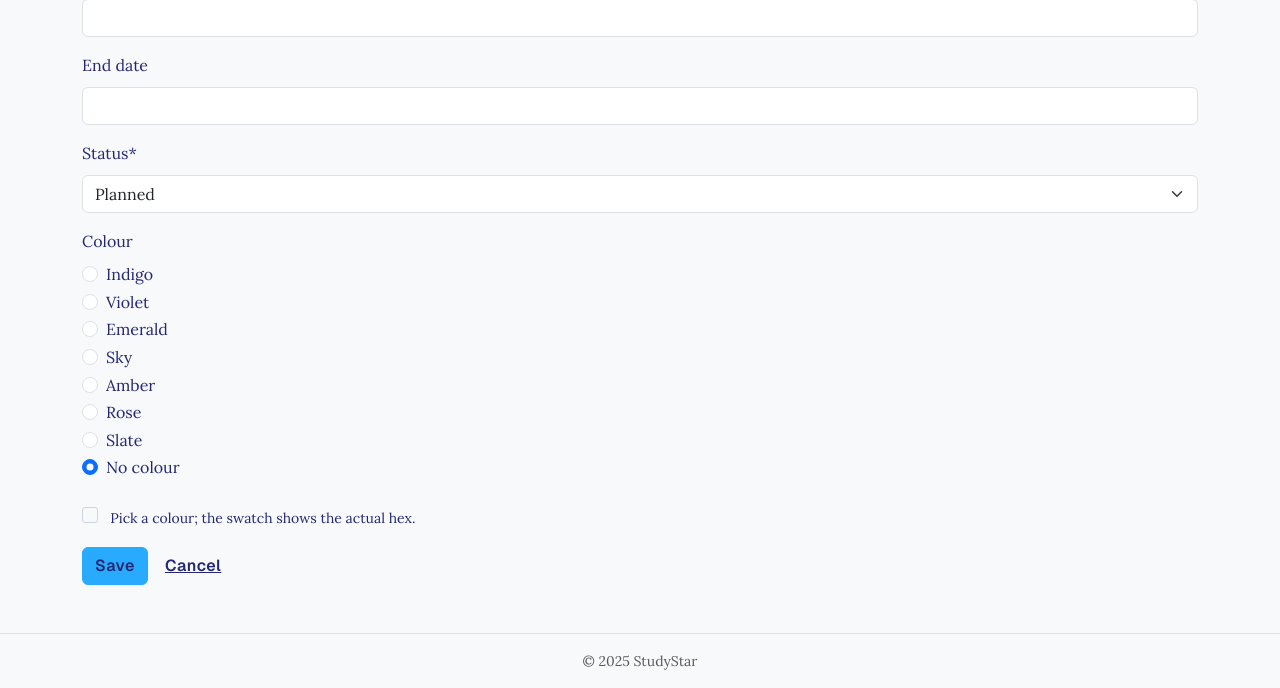
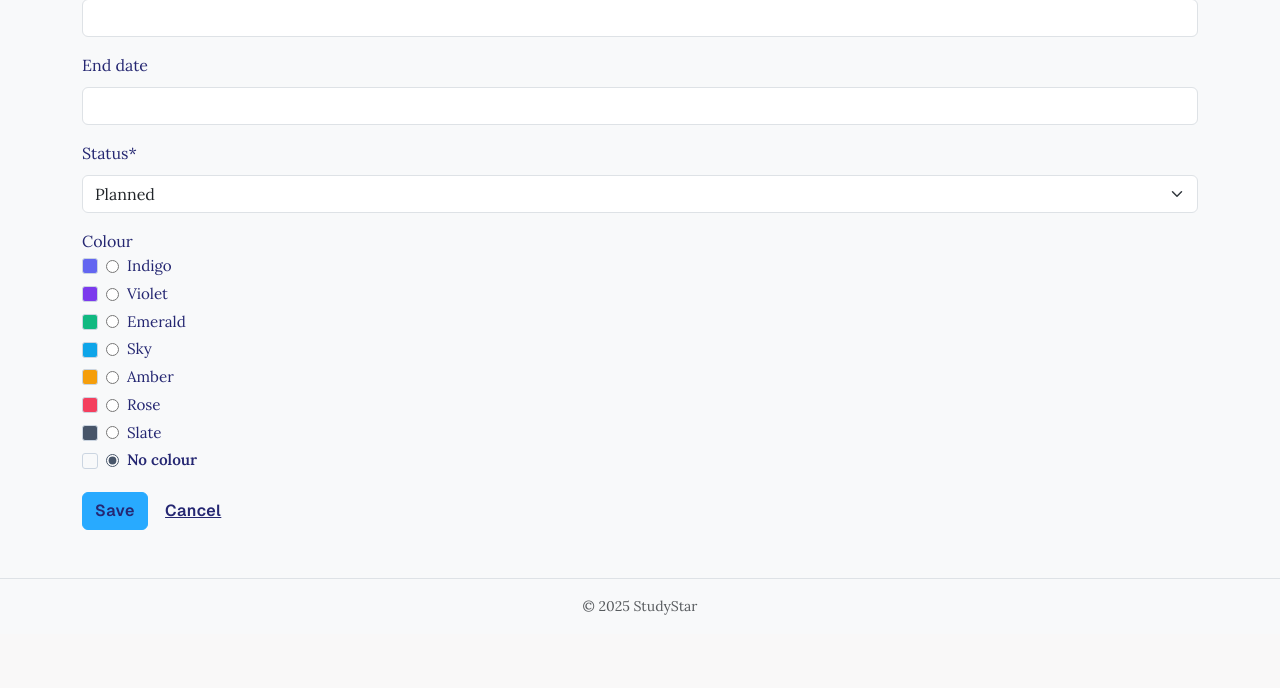
Before and after one commit to TereBts/py_study_tracker, a Django app: page /courses/new/ in a window 1280 px wide. Shown: the part 705-1393 px from the top of the page. After the commit the page ends 1320 px from the top, so only its background shows below. Run offline with Django 4.2, Linux system fonts and the light colour scheme; the visitor is signed in with stand-in values (Sample User, id 1); some libraries are stand-ins or nearby versions.

Commit message:
debug course colour swatch next to radio buttons

```diff
--- a/courses/forms.py
+++ b/courses/forms.py
@@ -1,17 +1,22 @@
+# courses/forms.py
 from django import forms
 from .models import Course
-
-class ColourRadio(forms.RadioSelect):
-    # Custom templates for the radio group and each option
-    template_name = "widgets/colour_radio.html"
-    option_template_name = "widgets/colour_radio_option.html"
 
 class CourseForm(forms.ModelForm):
     class Meta:
         model = Course
-        fields = ["title", "provider", "description", "start_date", "end_date", "status", "colour"]
+        fields = [
+            "title",
+            "provider",
+            "description",
+            "start_date",
+            "end_date",
+            "status",
+            "colour",
+        ]
+        # use Django’s standard RadioSelect for colour
         widgets = {
-            "colour": ColourRadio,   # ⬅️ use the radio palette instead of a <select>
+            "colour": forms.RadioSelect,
         }
 
     def __init__(self, *args, **kwargs):
@@ -25,5 +30,7 @@ class CourseForm(forms.ModelForm):
             if self.instance.pk:
                 qs = qs.exclude(pk=self.instance.pk)
             if qs.exists():
-                raise forms.ValidationError("You already have a course with this title.")
+                raise forms.ValidationError(
+                    "You already have a course with this title."
+                )
         return title
--- a/courses/models.py
+++ b/courses/models.py
@@ -50,7 +50,7 @@ class Course(models.Model):
         default=Status.PLANNED,
     )
 
-    # Optional colour field dropdown to visually differentiate courses on dashboards.
+    # Optional colour field to visually differentiate courses on dashboards.
     colour = models.CharField(
             max_length=9,
             choices=CourseColour.choices,
--- a/static/css/main.css
+++ b/static/css/main.css
@@ -114,57 +114,48 @@ h1, h2, h3, h4 {
   color: var(--study-accent);
 }
 
-/* ---- Course Colour Choice Grid ---- */
-.colour-grid {
-  list-style: none;
-  padding: 0;
-  margin: .25rem 0 0;
-  display: grid;
-  grid-template-columns: repeat(auto-fit, minmax(140px, 1fr));
-  gap: .5rem;
+/* Colour radio styling */
+/* Layout for the radio group */
+.colour-field {
+  display: flex;
+  flex-wrap: wrap;
+  gap: 0.5rem 1rem;
 }
 
-.colour-item {
-  margin: 0;
+.colour-field label {
+  display: inline-flex;
+  align-items: center;
+  gap: 0.5rem;
+  cursor: pointer;
+  font-size: 0.95rem;
 }
 
-.colour-choice {
-  display: flex;
-  align-items: center;
-  gap: .5rem;
-  border: 1px solid #e5e7eb;
-  border-radius: 8px;
-  padding: .45rem .6rem;
-  cursor: pointer;
-  background: #fff;
-  transition: all 0.15s ease;
+.colour-field input[type="radio"] { accent-color: #475569; }
+
+/* The little square before the colour name */
+.colour-field label::before {
+  content: "";
+  display: inline-block;
+  width: 1rem;
+  height: 1rem;
+  border-radius: 3px;
+  border: 1px solid #cbd5e1;
+  background: transparent; /* will be overridden below */
 }
 
-.colour-choice:hover {
-  border-color: #cbd5e1;
-  background: #f8fafc;
+/* IMPORTANT: Django renders <label><input value="..."> Name</label>
+   So we use :has() to style the label based on the input's value */
+.colour-field label:has(> input[value="#6366F1"])::before { background: #6366F1; } /* Indigo */
+.colour-field label:has(> input[value="#7C3AED"])::before { background: #7C3AED; } /* Violet */
+.colour-field label:has(> input[value="#10B981"])::before { background: #10B981; } /* Emerald */
+.colour-field label:has(> input[value="#0EA5E9"])::before { background: #0EA5E9; } /* Sky */
+.colour-field label:has(> input[value="#F59E0B"])::before { background: #F59E0B; } /* Amber */
+.colour-field label:has(> input[value="#F43F5E"])::before { background: #F43F5E; } /* Rose */
+.colour-field label:has(> input[value="#475569"])::before { background: #475569; } /* Slate */
+.colour-field label:has(> input[value=""])::before       { background: transparent; } /* No colour */
+
+/* emphasise the selected option */
+.colour-field input[type="radio"]:checked ~ .name,
+.colour-field label:has(> input[type="radio"]:checked) {
+  font-weight: 600;
 }
-
-.colour-choice input {
-  margin: 0;
-}
-
-.colour-choice .swatch {
-  width: 1rem;
-  height: 1rem;
-  border: 1px solid #cbd5e1;
-  border-radius: 3px;
-  background: transparent;
-}
-
-.colour-choice .name {
-  font-size: .95rem;
-  color: #334155;
-}
-
-/* highlight selected colour */
-.colour-choice input:checked + .swatch,
-.colour-choice input:checked ~ .name {
-  outline: 2px solid #6366f1;
-  outline-offset: 2px;
-}
--- a/templates/courses/course_form.html
+++ b/templates/courses/course_form.html
@@ -4,53 +4,28 @@
 {% block content %}
   <h1>{{ form.instance.pk|yesno:"Edit Course,New Course" }}</h1>
 
-  <form method="post" id="course-form">
+  <form method="post">
     {% csrf_token %}
 
-    {# Crispy renders all the form fields with Bootstrap classes and labels automatically #}
-    {{ form|crispy }}
+    {# Render all form fields except colour #}
+    {{ form.title|as_crispy_field }}
+    {{ form.provider|as_crispy_field }}
+    {{ form.description|as_crispy_field }}
+    {{ form.start_date|as_crispy_field }}
+    {{ form.end_date|as_crispy_field }}
+    {{ form.status|as_crispy_field }}
 
-    {# Keep the live colour swatch below the colour dropdown #}
-    <div class="colour-row mt-2">
-      <span id="colour-swatch" class="colour-swatch" aria-hidden="true"></span>
-      <span id="colour-label" class="colour-label"></span>
+    {# Colour field — radio buttons with colour squares #}
+    <div class="form-group">
+      <label for="id_colour">Colour</label>
+      <div class="colour-field">
+        {{ form.colour }}
+      </div>
     </div>
-    <small>Pick a colour; the swatch shows the actual hex.</small>
 
     <div class="mt-3">
       <button class="btn btn-primary" type="submit">Save</button>
       <a class="btn btn-link" href="{% url 'courses:list' %}">Cancel</a>
     </div>
   </form>
-
-  <style>
-    .colour-row { display: inline-flex; align-items: center; gap: .5rem; }
-    .colour-swatch {
-      display: inline-block; width: 1rem; height: 1rem;
-      border: 1px solid #cbd5e1; border-radius: 3px;
-      background: transparent;
-    }
-    .colour-label { font-size: .9rem; color: #475569; }
-  </style>
-
-  <script>
-    (function(){
-      const select = document.getElementById("id_colour");
-      const swatch = document.getElementById("colour-swatch");
-      const labelSpan = document.getElementById("colour-label");
-
-      function updateSwatch() {
-        const opt = select.options[select.selectedIndex];
-        const hex = opt?.getAttribute("data-colour") || select.value || "";
-        const name = opt?.textContent?.trim() || "";
-        swatch.style.background = hex || "transparent";
-        labelSpan.textContent = name ? `(${name}${hex ? " • " + hex : ""})` : "";
-      }
-
-      if (select) {
-        updateSwatch();
-        select.addEventListener("change", updateSwatch);
-      }
-    })();
-  </script>
 {% endblock %}
```
Also changed, not shown: templates/widgets/colour_radio.html (deleted, +0 -8 lines), templates/widgets/colour_radio_option.html (deleted, +0 -11 lines).
